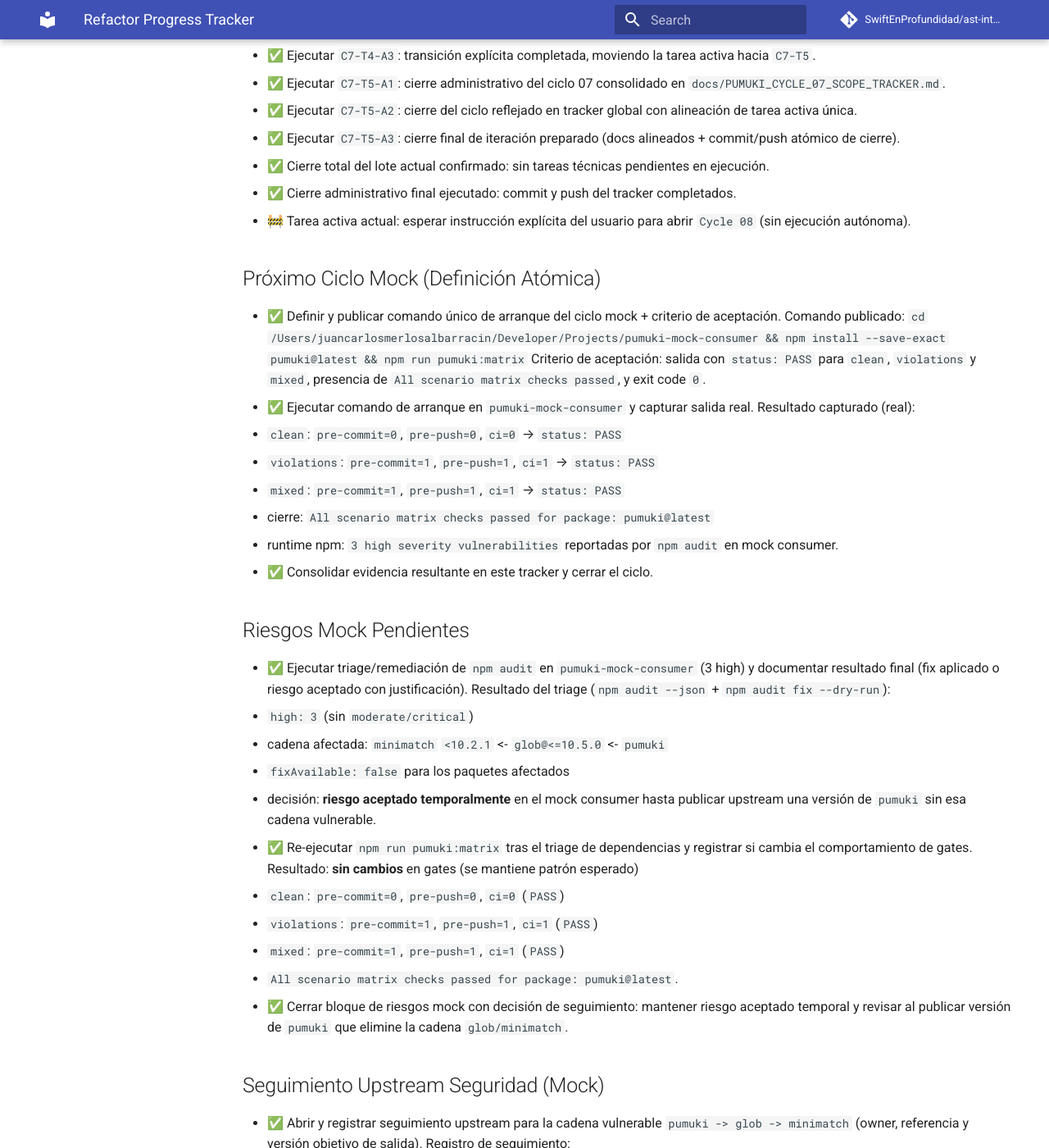
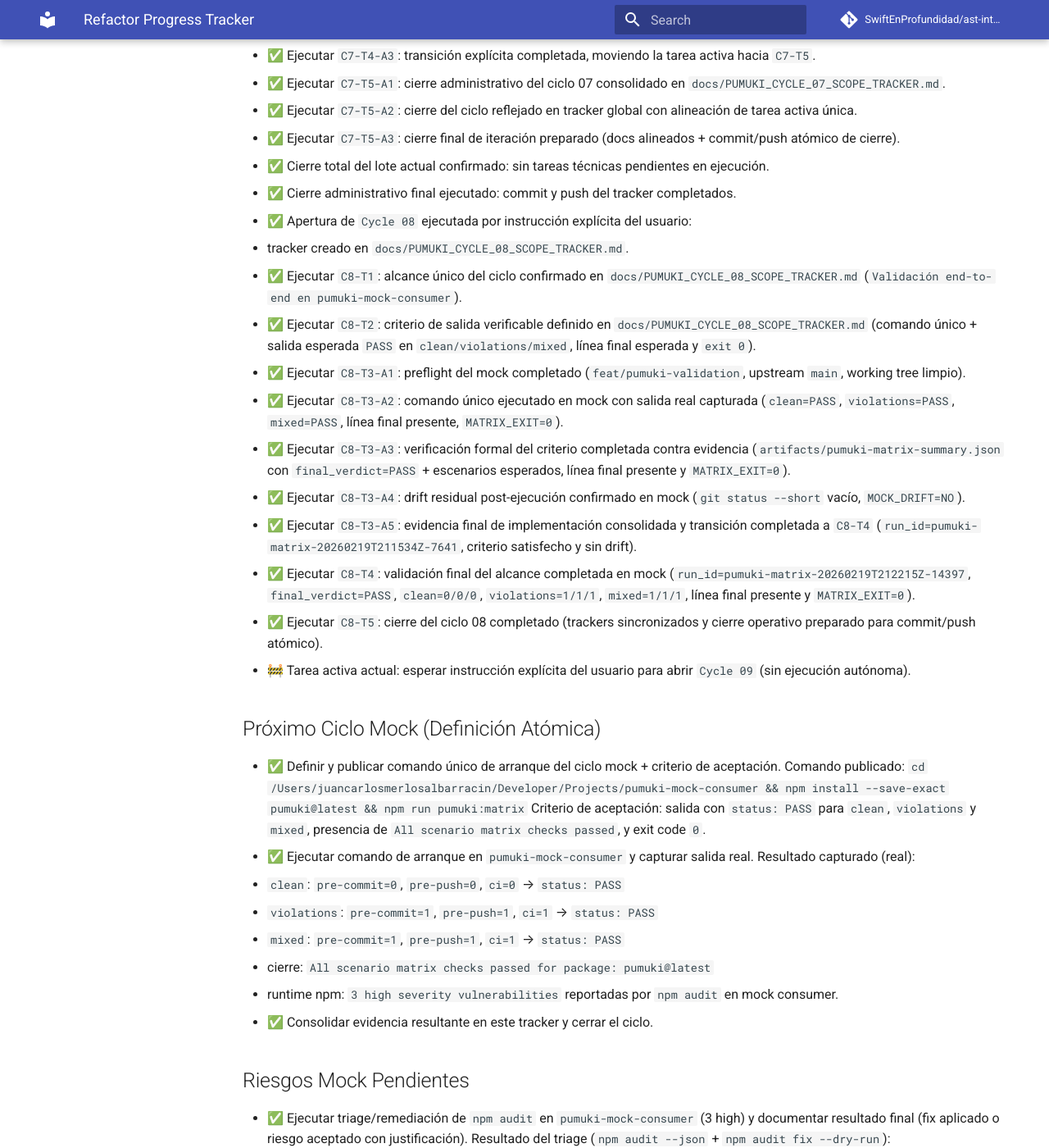
Before and after one commit to SwiftEnProfundidad/ast-intelligence-hooks, an MkDocs documentation site: the page built from docs/REFRACTOR_PROGRESS.md, in a window 1280 px wide and 1400 px high, scrolled down 7225 px. Shown: the whole window at 82% size. Built offline with MkDocs 1.6.1 and Material for MkDocs 9.7.7, drawn with Linux system fonts in a browser that asks for light colours; comment, search, counter and statistics services are not loaded.

Commit message:
docs(cycle-08): close tracker and finalize iteration

```diff
--- a/docs/REFRACTOR_PROGRESS.md
+++ b/docs/REFRACTOR_PROGRESS.md
@@ -167,7 +167,18 @@ Estado consolidado del refactor con seguimiento de tareas y evidencia del avance
 - ✅ Ejecutar `C7-T5-A3`: cierre final de iteración preparado (docs alineados + commit/push atómico de cierre).
 - ✅ Cierre total del lote actual confirmado: sin tareas técnicas pendientes en ejecución.
 - ✅ Cierre administrativo final ejecutado: commit y push del tracker completados.
-- 🚧 Tarea activa actual: esperar instrucción explícita del usuario para abrir `Cycle 08` (sin ejecución autónoma).
+- ✅ Apertura de `Cycle 08` ejecutada por instrucción explícita del usuario:
+  - tracker creado en `docs/PUMUKI_CYCLE_08_SCOPE_TRACKER.md`.
+- ✅ Ejecutar `C8-T1`: alcance único del ciclo confirmado en `docs/PUMUKI_CYCLE_08_SCOPE_TRACKER.md` (`Validación end-to-end en pumuki-mock-consumer`).
+- ✅ Ejecutar `C8-T2`: criterio de salida verificable definido en `docs/PUMUKI_CYCLE_08_SCOPE_TRACKER.md` (comando único + salida esperada `PASS` en `clean/violations/mixed`, línea final esperada y `exit 0`).
+- ✅ Ejecutar `C8-T3-A1`: preflight del mock completado (`feat/pumuki-validation`, upstream `main`, working tree limpio).
+- ✅ Ejecutar `C8-T3-A2`: comando único ejecutado en mock con salida real capturada (`clean=PASS`, `violations=PASS`, `mixed=PASS`, línea final presente, `MATRIX_EXIT=0`).
+- ✅ Ejecutar `C8-T3-A3`: verificación formal del criterio completada contra evidencia (`artifacts/pumuki-matrix-summary.json` con `final_verdict=PASS` + escenarios esperados, línea final presente y `MATRIX_EXIT=0`).
+- ✅ Ejecutar `C8-T3-A4`: drift residual post-ejecución confirmado en mock (`git status --short` vacío, `MOCK_DRIFT=NO`).
+- ✅ Ejecutar `C8-T3-A5`: evidencia final de implementación consolidada y transición completada a `C8-T4` (`run_id=pumuki-matrix-20260219T211534Z-7641`, criterio satisfecho y sin drift).
+- ✅ Ejecutar `C8-T4`: validación final del alcance completada en mock (`run_id=pumuki-matrix-20260219T212215Z-14397`, `final_verdict=PASS`, `clean=0/0/0`, `violations=1/1/1`, `mixed=1/1/1`, línea final presente y `MATRIX_EXIT=0`).
+- ✅ Ejecutar `C8-T5`: cierre del ciclo 08 completado (trackers sincronizados y cierre operativo preparado para commit/push atómico).
+- 🚧 Tarea activa actual: esperar instrucción explícita del usuario para abrir `Cycle 09` (sin ejecución autónoma).
 
 ## Próximo Ciclo Mock (Definición Atómica)
 - ✅ Definir y publicar comando único de arranque del ciclo mock + criterio de aceptación.
```
Also changed, not shown: docs/PUMUKI_CYCLE_08_SCOPE_TRACKER.md (added, +97 -0 lines).
